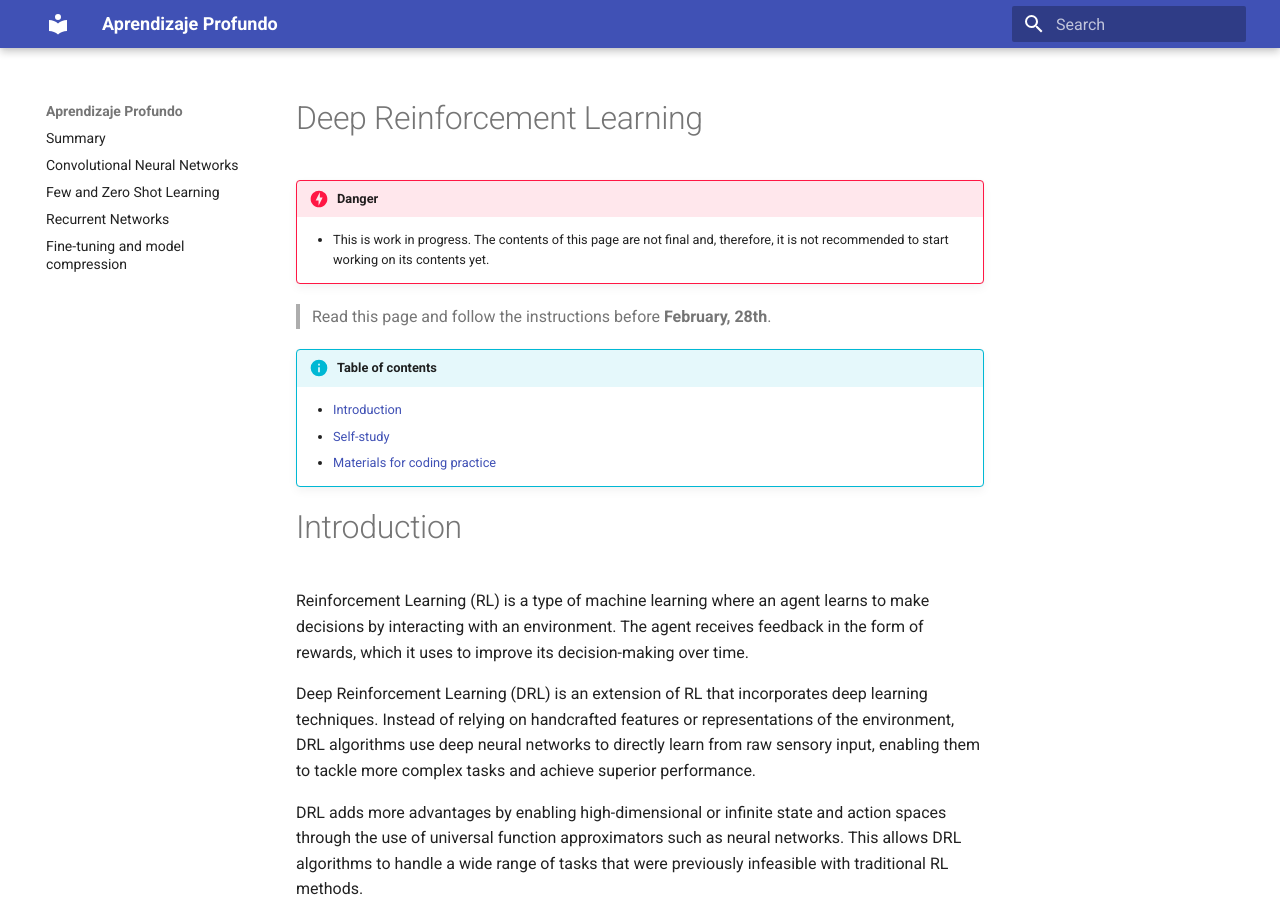
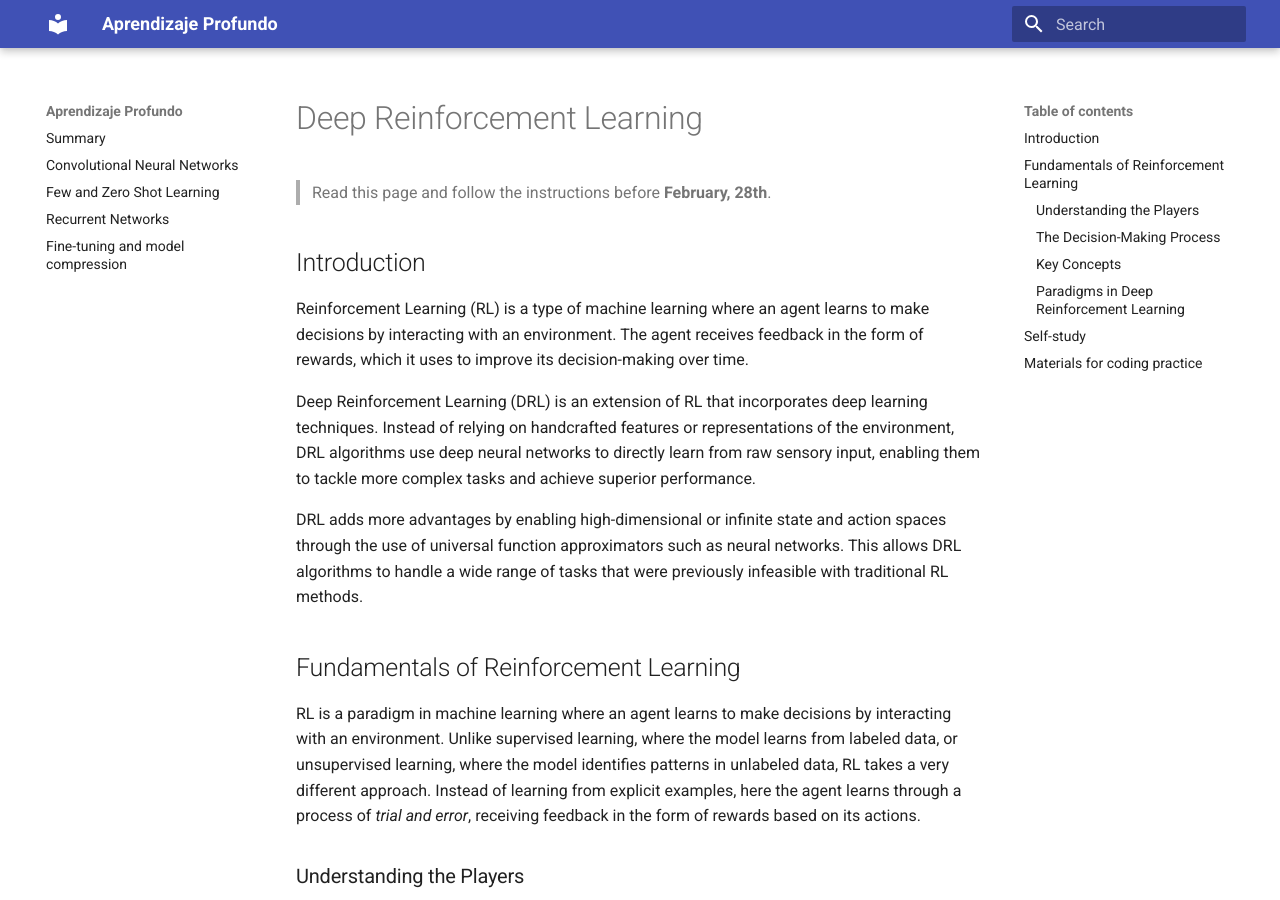
Before and after one commit to pertusa/ap, an MkDocs documentation site: the page built from docs/drl.md, in a window 1280 px wide and 900 px high. Built offline with MkDocs 1.6.1 and Material for MkDocs 9.7.7, drawn with Linux system fonts in a browser that asks for light colours.

Commit message:
ToC and final version

```diff
--- a/docs/drl.md
+++ b/docs/drl.md
@@ -1,16 +1,8 @@
 # Deep Reinforcement Learning
-!!! danger
-    - This is work in progress. The contents of this page are not final and, therefore, it is not recommended to start working on its contents yet.
-
 
 > Read this page and follow the instructions before **February, 28th**.
 
-!!! info "Table of contents"
-    - [Introduction](#introduction)
-    - [Self-study](#self-study)
-    - [Materials for coding practice](#materials-for-coding-practice)
-
-# Introduction
+## Introduction
 
 Reinforcement Learning (RL) is a type of machine learning where an agent learns to make decisions by interacting with an environment. The agent receives feedback in the form of rewards, which it uses to improve its decision-making over time.
 
```
